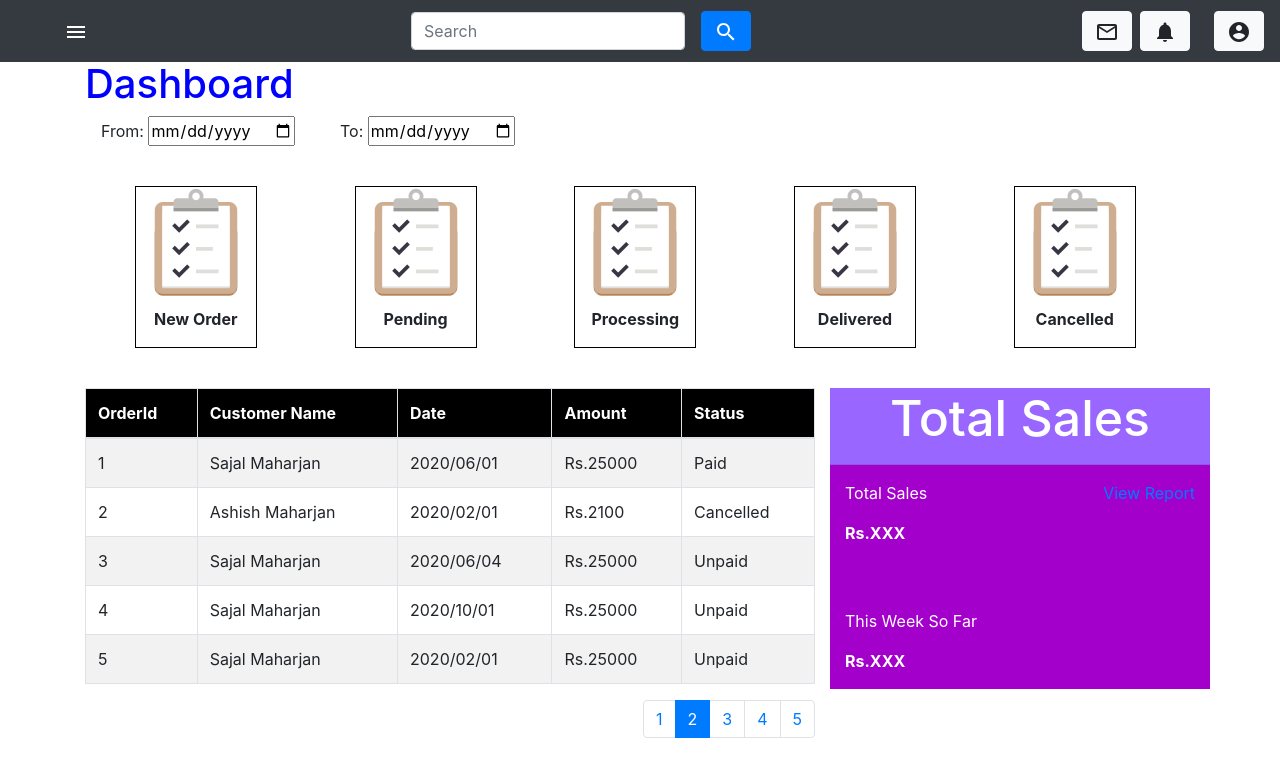
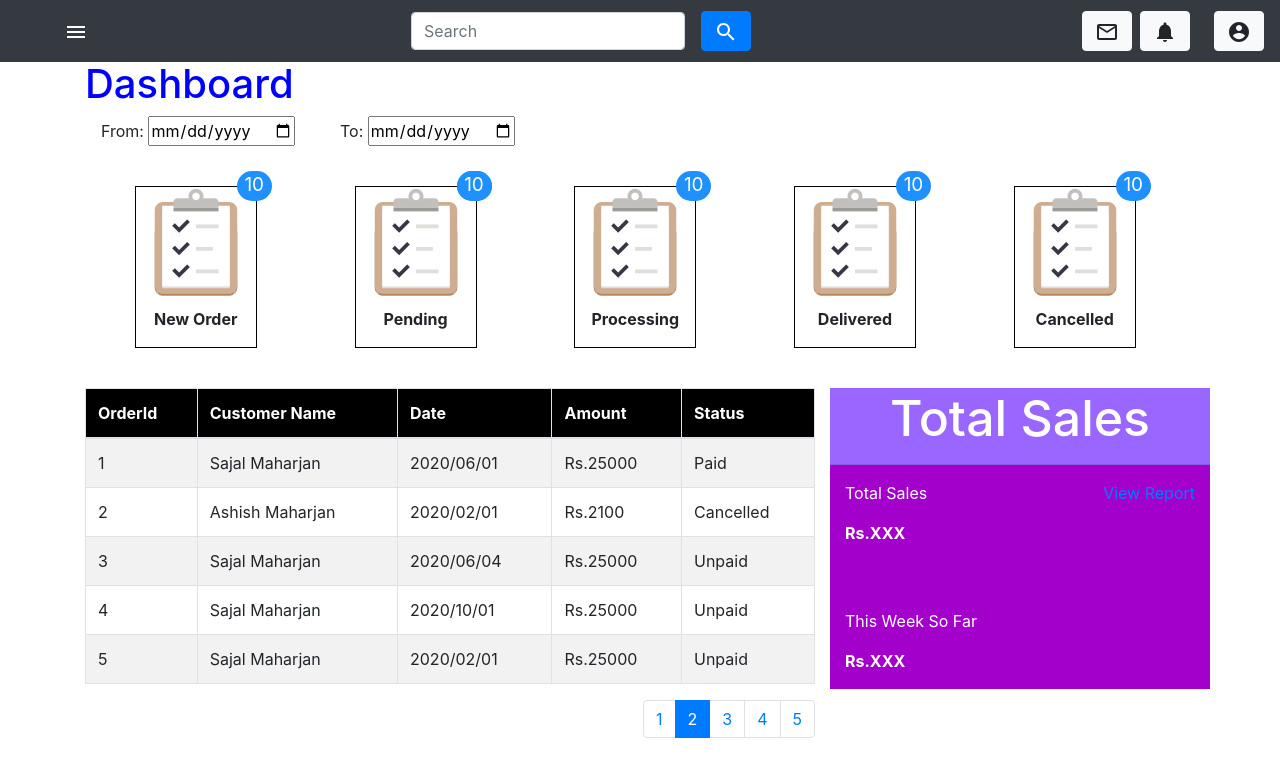
Before and after one commit to AshishMhrzn10/React-dashboard, a React (Create React App) app: page / in a window 1280 px wide. Shown: the top 776 px of the page. Built offline with nearby package versions, Linux system fonts and the light colour scheme.

Commit message:
Counter  icon done

```diff
--- a/src/pages/Home.js
+++ b/src/pages/Home.js
@@ -31,6 +31,24 @@ const Sales = styled.div`
   margin-right: -15px;
 `;
 
+const Icon = styled.span`
+  position: absolute;
+  font-size: 19px;
+  background-color: dodgerblue;
+  width: 35px;
+  height: 30px;
+  color: white;
+  top: -16px;
+  right: -16px;
+  border-radius: 999px;
+`;
+
+const Span = styled.span`
+  display: inline-block;
+  position: relative;
+  margin-left: 0px;
+`;
+
 export default function Home() {
   let active = 2;
   let items = [];
@@ -51,31 +69,49 @@ export default function Home() {
       <Row style={{ marginLeft: "-48px" }}>
         <Column md={{ span: 1.5, offset: 1 }}>
           <div>
-            <img src={require("../images/todo.png")} alt="" />
+            <Span className="bell">
+              <img src={require("../images/todo.png")} alt="" />
+              <Icon className="bellnumbers">10</Icon>
+            </Span>
             <P>New Order</P>
           </div>
         </Column>
         <Column md={{ span: 1.5, offset: 1 }}>
           <div>
-            <img src={require("../images/todo.png")} alt="" />
+            <Span className="bell">
+              <Span className="bell">
+                <img src={require("../images/todo.png")} alt="" />
+                <Icon className="bellnumbers">10</Icon>
+              </Span>
+              <Icon className="bellnumbers">10</Icon>
+            </Span>
             <P>Pending</P>
           </div>
         </Column>
         <Column md={{ span: 1.5, offset: 1 }}>
           <div>
-            <img src={require("../images/todo.png")} alt="" />
+            <Span className="bell">
+              <img src={require("../images/todo.png")} alt="" />
+              <Icon className="bellnumbers">10</Icon>
+            </Span>
             <P>Processing</P>
           </div>
         </Column>
         <Column md={{ span: 1.5, offset: 1 }}>
           <div>
-            <img src={require("../images/todo.png")} alt="" />
+            <Span className="bell">
+              <img src={require("../images/todo.png")} alt="" />
+              <Icon className="bellnumbers">10</Icon>
+            </Span>
             <P>Delivered</P>
           </div>
         </Column>
         <Column md={{ span: 1.5, offset: 1 }}>
           <div>
-            <img src={require("../images/todo.png")} alt="" />
+            <Span className="bell">
+              <img src={require("../images/todo.png")} alt="" />
+              <Icon className="bellnumbers">10</Icon>
+            </Span>
             <P>Cancelled</P>
           </div>
         </Column>
```
